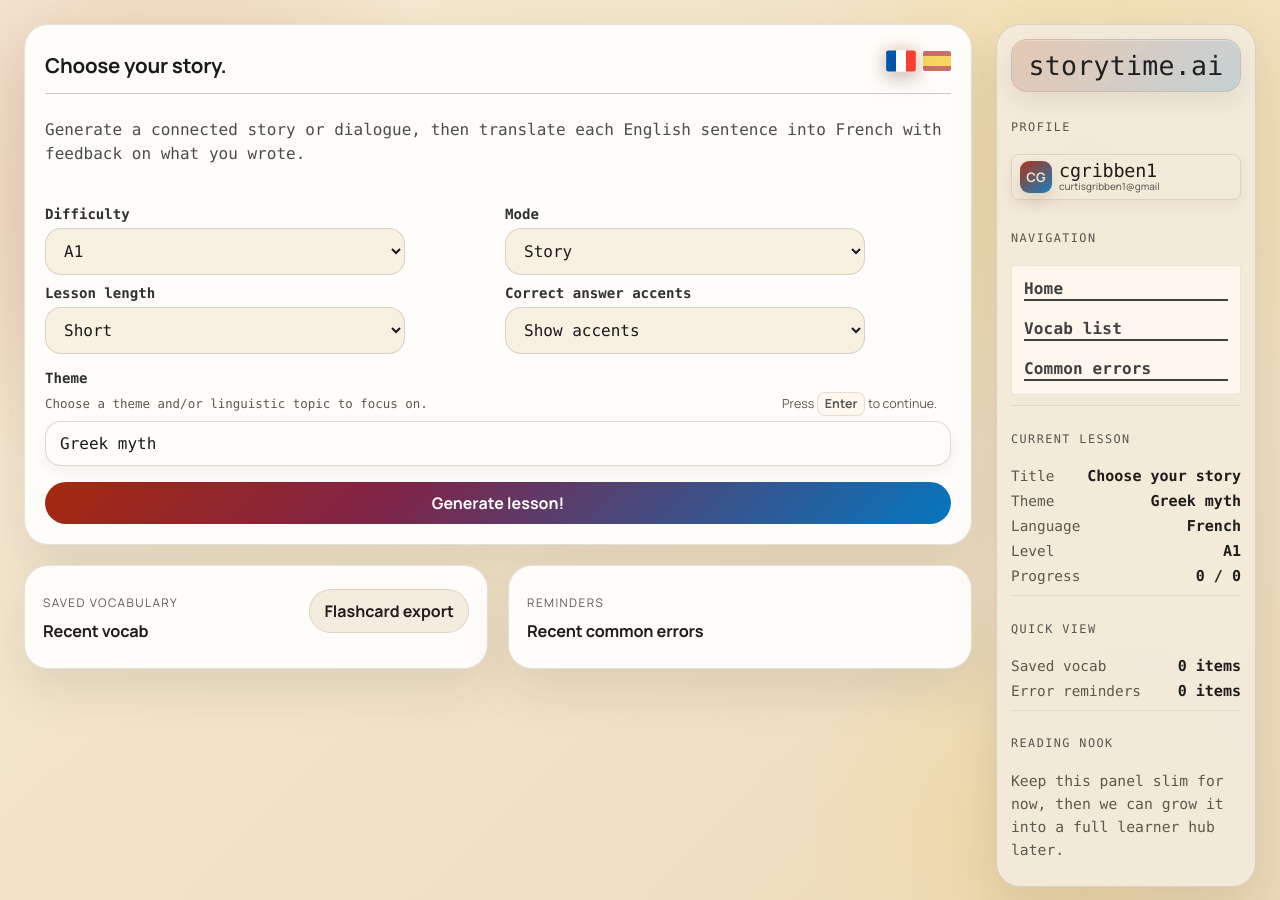
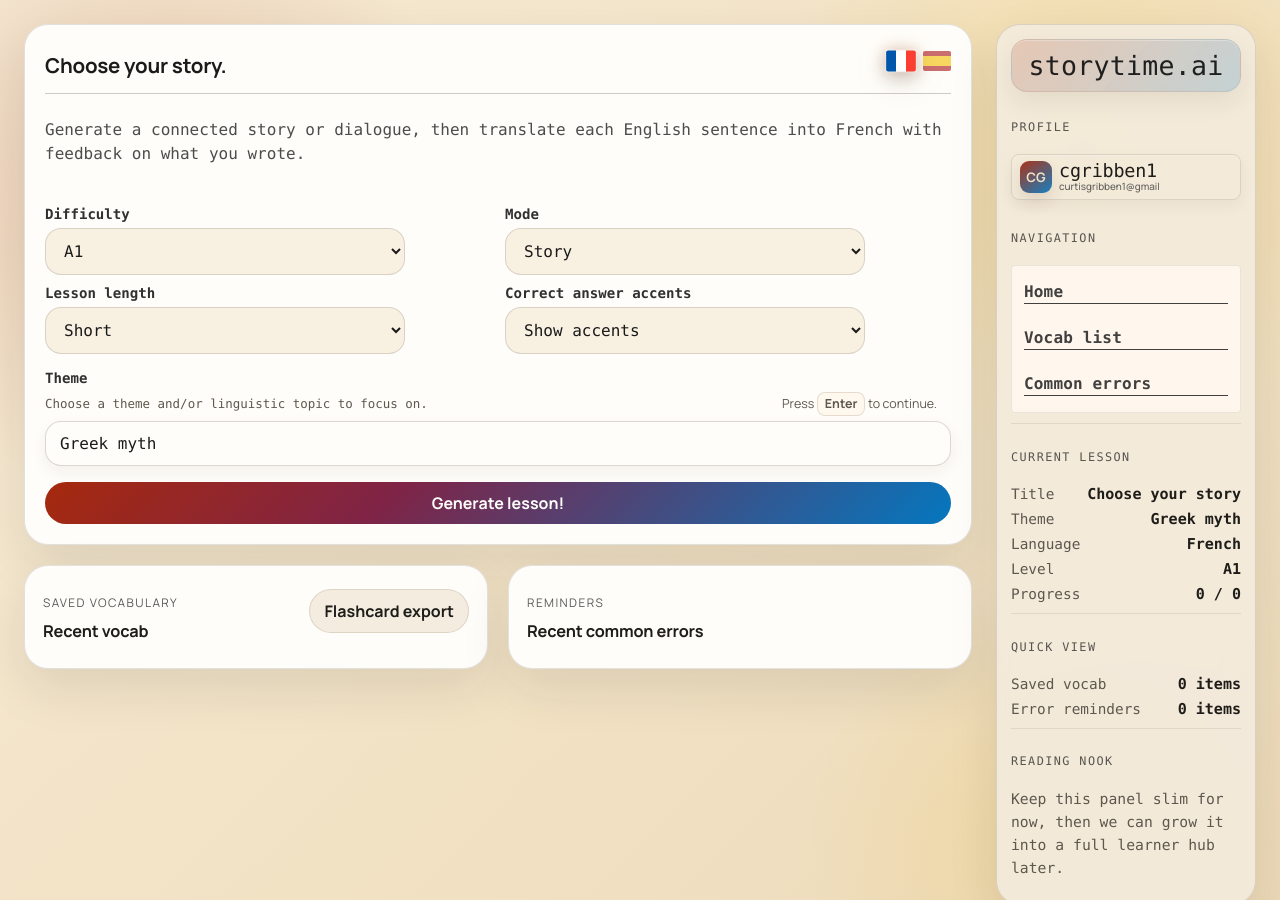
Before and after one commit to cgribben1/Language-Learning-App, a plain HTML site: page app/static/index.html in a window 1280 px wide. Shown: the top 900 px of the page. Drawn offline with nearby package versions, Linux system fonts and the light colour scheme; no server answers.

Commit message:
Lighten sidebar nav underline and add spacing

```diff
--- a/app/static/styles.css
+++ b/app/static/styles.css
@@ -1809,7 +1809,7 @@
 .side-panel-btn {
   width: 100%;
   justify-content: flex-start;
-  padding: 9px 0;
+  padding: 12px 0;
   border-radius: 0;
   background: transparent;
   border: 0;
@@ -1843,7 +1843,7 @@
   left: 12px;
   right: 12px;
   bottom: 0;
-  height: 2px;
+  height: 1px;
   background: currentColor;
 }
 
```
